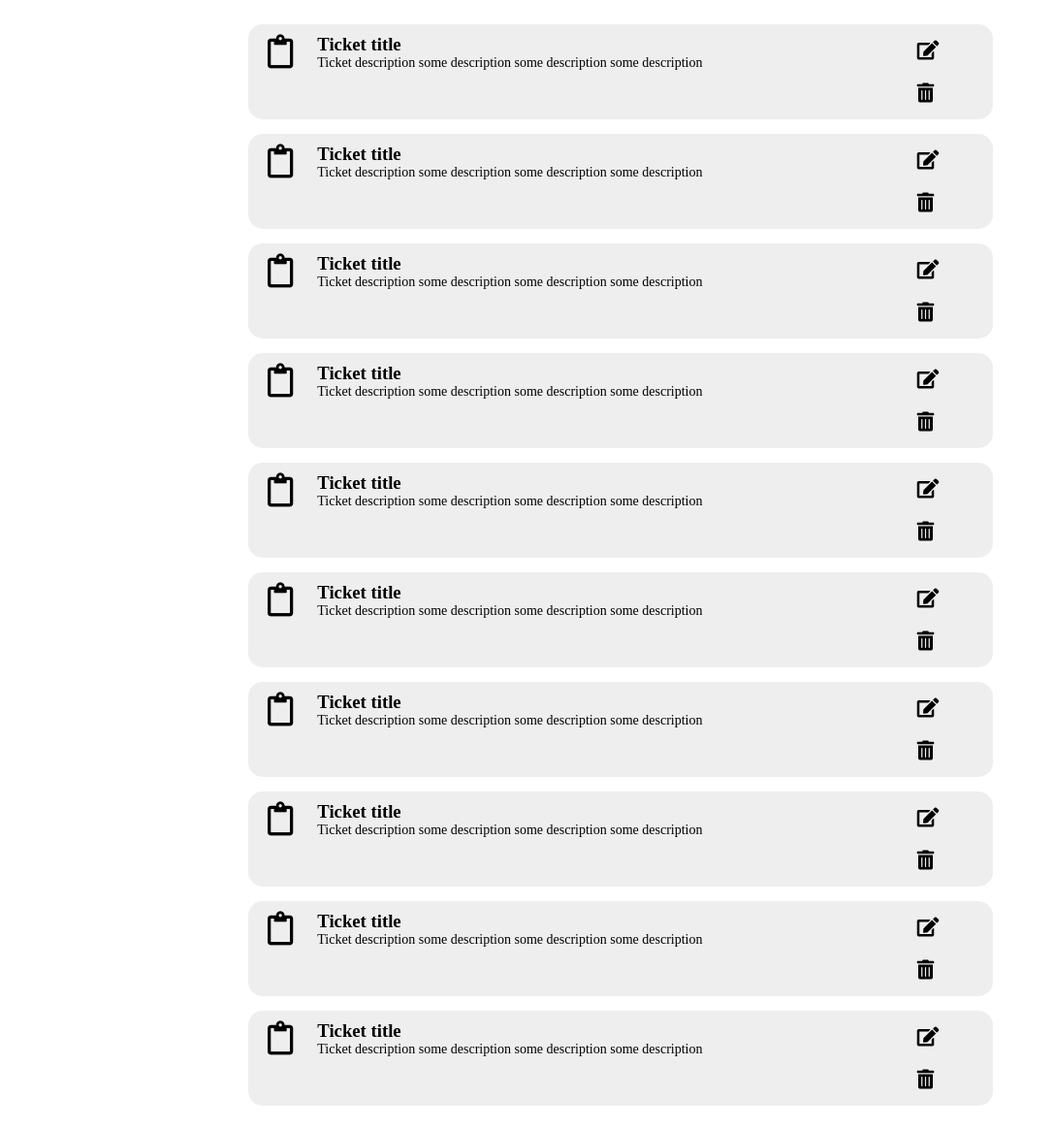
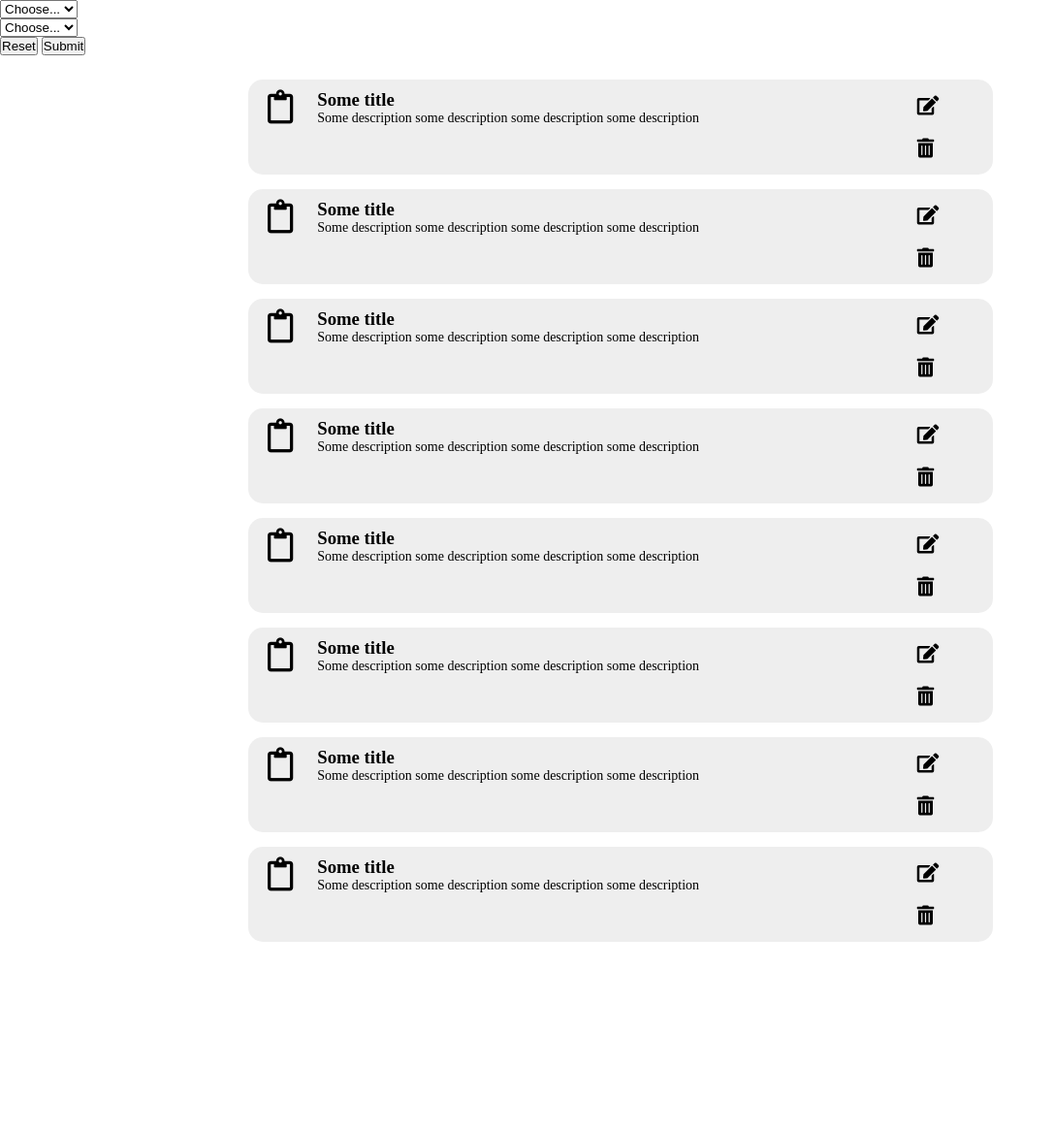
Before and after one commit to KonradMarzec1991/Slack-Dashboard-API, a Django app: page /index/ in a window 1280 px wide. Shown: the part 80-1245 px from the top of the page at 97% size, without its empty margins (0-1087 px from the left). After the commit the page ends 1051 px from the top, so only its background shows below. Run offline with Django 3.2, Linux system fonts and the light colour scheme; data comes from the database, SQL or seed files in the repository; data that the repository does not hold is empty; parts of the project's set-up code (start-up, migrations or seed data) failed here and were passed over; some libraries are stand-ins or nearby versions.

Commit message:
Change structure of html

```diff
--- a/slack_app/templates/index.html
+++ b/slack_app/templates/index.html
@@ -64,15 +64,38 @@
         </ul>
     </nav>
 
+    <div class="sidebar">
+        <div class="sidebar-content">
 
-
-    <div class="sidebar">
-        <h3>DDDDDDDDD1</h3>
+        </div>
     </div>
 
- <div class="bottom-nav">
+    <div class="filter-header">
+        <div class="filters">
+            <div class="box">
+                <select name="yyy" id="yyy">
+                    <option value="">Choose...</option>
+                    <option value="aaa">aaa</option>
+                    <option value="bb">bb</option>
+                    <option value="cc">cc</option>
+                </select>
+            </div>
 
- </div>
+            <div class="box">
+                <select name="xxx" id="xxx">
+                    <option value="">Choose...</option>
+                    <option value="aaa">aaa</option>
+                    <option value="bb">bb</option>
+                    <option value="cc">cc</option>
+                </select>
+            </div>
+        </div>
+
+        <div class="buttons">
+            <button class="reset">Reset</button>
+            <button class="submit">Submit</button>
+        </div>
+    </div>
 
  <div class="test">
      <div class="ticket">
@@ -80,8 +103,8 @@
              <i class="far fa-clipboard"></i>
          </div>
          <div class="ticket-main">
-             <h3>Ticket title</h3>
-             <p class="desc">Ticket description some description some description some description</p>
+             <h3>Some title</h3>
+             <p class="desc">Some description some description some description some description</p>
          </div>
          <div class="ticket-properties">
              <i class="fas fa-edit"></i>
@@ -94,8 +117,8 @@
              <i class="far fa-clipboard"></i>
          </div>
          <div class="ticket-main">
-             <h3>Ticket title</h3>
-             <p class="desc">Ticket description some description some description some description</p>
+             <h3>Some title</h3>
+             <p class="desc">Some description some description some description some description</p>
          </div>
          <div class="ticket-properties">
              <i class="fas fa-edit"></i>
@@ -108,8 +131,8 @@
              <i class="far fa-clipboard"></i>
          </div>
          <div class="ticket-main">
-             <h3>Ticket title</h3>
-             <p class="desc">Ticket description some description some description some description</p>
+             <h3>Some title</h3>
+             <p class="desc">Some description some description some description some description</p>
          </div>
          <div class="ticket-properties">
              <i class="fas fa-edit"></i>
@@ -122,8 +145,8 @@
              <i class="far fa-clipboard"></i>
          </div>
          <div class="ticket-main">
-             <h3>Ticket title</h3>
-             <p class="desc">Ticket description some description some description some description</p>
+             <h3>Some title</h3>
+             <p class="desc">Some description some description some description some description</p>
          </div>
          <div class="ticket-properties">
              <i class="fas fa-edit"></i>
@@ -136,8 +159,8 @@
              <i class="far fa-clipboard"></i>
          </div>
          <div class="ticket-main">
-             <h3>Ticket title</h3>
-             <p class="desc">Ticket description some description some description some description</p>
+             <h3>Some title</h3>
+             <p class="desc">Some description some description some description some description</p>
          </div>
          <div class="ticket-properties">
              <i class="fas fa-edit"></i>
@@ -150,8 +173,8 @@
              <i class="far fa-clipboard"></i>
          </div>
          <div class="ticket-main">
-             <h3>Ticket title</h3>
-             <p class="desc">Ticket description some description some description some description</p>
+             <h3>Some title</h3>
+             <p class="desc">Some description some description some description some description</p>
          </div>
          <div class="ticket-properties">
              <i class="fas fa-edit"></i>
@@ -164,8 +187,8 @@
              <i class="far fa-clipboard"></i>
          </div>
          <div class="ticket-main">
-             <h3>Ticket title</h3>
-             <p class="desc">Ticket description some description some description some description</p>
+             <h3>Some title</h3>
+             <p class="desc">Some description some description some description some description</p>
          </div>
          <div class="ticket-properties">
              <i class="fas fa-edit"></i>
@@ -178,36 +201,8 @@
              <i class="far fa-clipboard"></i>
          </div>
          <div class="ticket-main">
-             <h3>Ticket title</h3>
-             <p class="desc">Ticket description some description some description some description</p>
-         </div>
-         <div class="ticket-properties">
-             <i class="fas fa-edit"></i>
-             <i class="fas fa-trash-alt"></i>
-         </div>
-     </div>
-
-     <div class="ticket">
-         <div class="ticket-icon">
-             <i class="far fa-clipboard"></i>
-         </div>
-         <div class="ticket-main">
-             <h3>Ticket title</h3>
-             <p class="desc">Ticket description some description some description some description</p>
-         </div>
-         <div class="ticket-properties">
-             <i class="fas fa-edit"></i>
-             <i class="fas fa-trash-alt"></i>
-         </div>
-     </div>
-
-     <div class="ticket">
-         <div class="ticket-icon">
-             <i class="far fa-clipboard"></i>
-         </div>
-         <div class="ticket-main">
-             <h3>Ticket title</h3>
-             <p class="desc">Ticket description some description some description some description</p>
+             <h3>Some title</h3>
+             <p class="desc">Some description some description some description some description</p>
          </div>
          <div class="ticket-properties">
              <i class="fas fa-edit"></i>
@@ -216,6 +211,8 @@
      </div>
  </div>
 
-<!--<script src="index.js"></script>-->
+
+
+<script src="{% static 'index.js' %}"></script>
 </body>
 </html>
```
Also changed, not shown: slack_app/static_files/constants.js (added), slack_app/static_files/utils.js (added).
